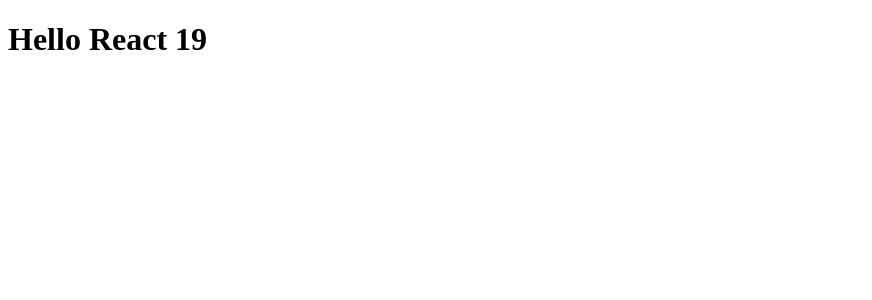
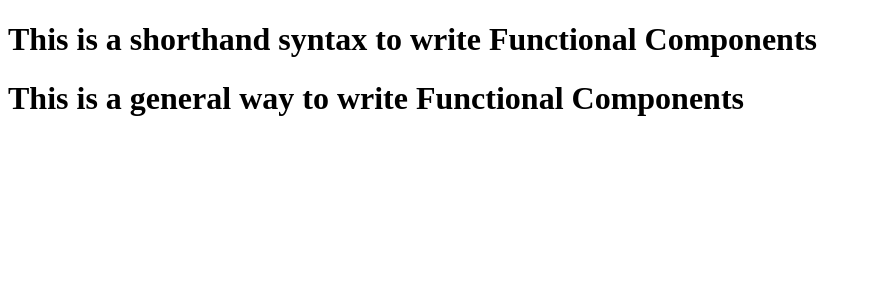
Before and after one commit to yogeshCelestial/react-19, a React (Vite) app: page / in a window 1280 px wide. Shown: the top 300 px of the page, without its empty margins (0-872 px from the left). Built offline with nearby package versions, Linux system fonts and the light colour scheme.

Commit message:
functional component and composition

```diff
--- a/App.js
+++ b/App.js
@@ -1,9 +1,18 @@
 import React from "react";
+import { General, Shorthand } from "./src/components/Components";
 
+// The App component is the main component of the application.
+// We can consuder it as the root of react tree.
+// It is a functional component that returns a JSX element.
+
+// Placing a component inside another component is called composition.
 const App = () => {
-    return (
-        <h1>Hello React 19</h1>
-    )
-}
+  return (
+    <div>
+      <Shorthand />
+      <General />
+    </div>
+  );
+};
 
 export default App;
--- /dev/null
+++ b/src/components/Components.js
@@ -0,0 +1,15 @@
+// Shorthand and General way to write Functional Components
+// Shorthand syntax is a more concise way to write functional components in React.
+// It allows you to omit the return statement and the curly braces when the component consists of a single expression.
+// This can make your code cleaner and easier to read, especially for simple components.
+// Both of these components do the same thing.
+
+const Shorthand = () => (
+  <h1>This is a shorthand syntax to write Functional Components</h1>
+);
+
+const General = () => {
+  return <h1>This is a general way to write Functional Components</h1>;
+};
+
+export { Shorthand, General };
```
Also changed, not shown: 1 other file (tests, documents, lock files or other folders).
